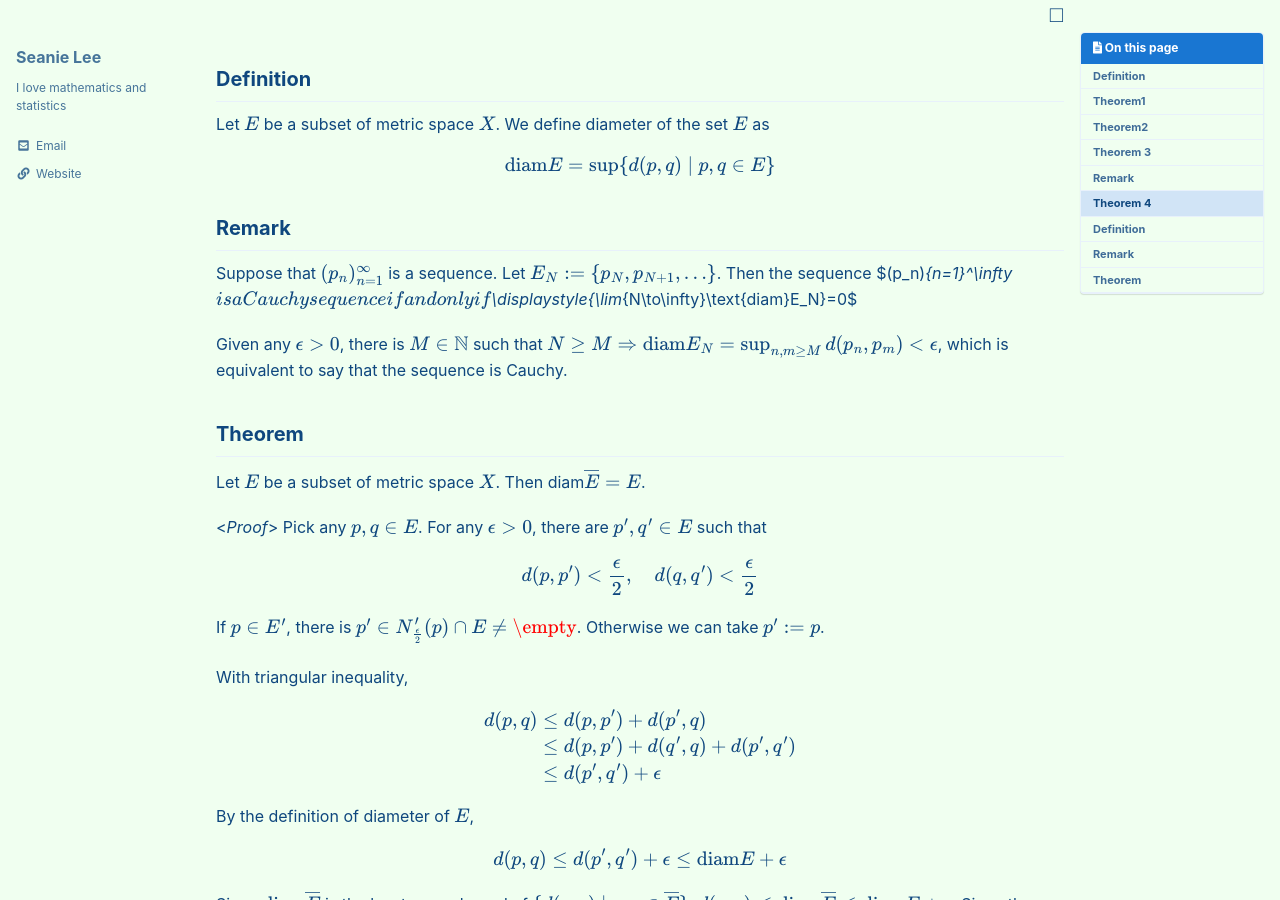
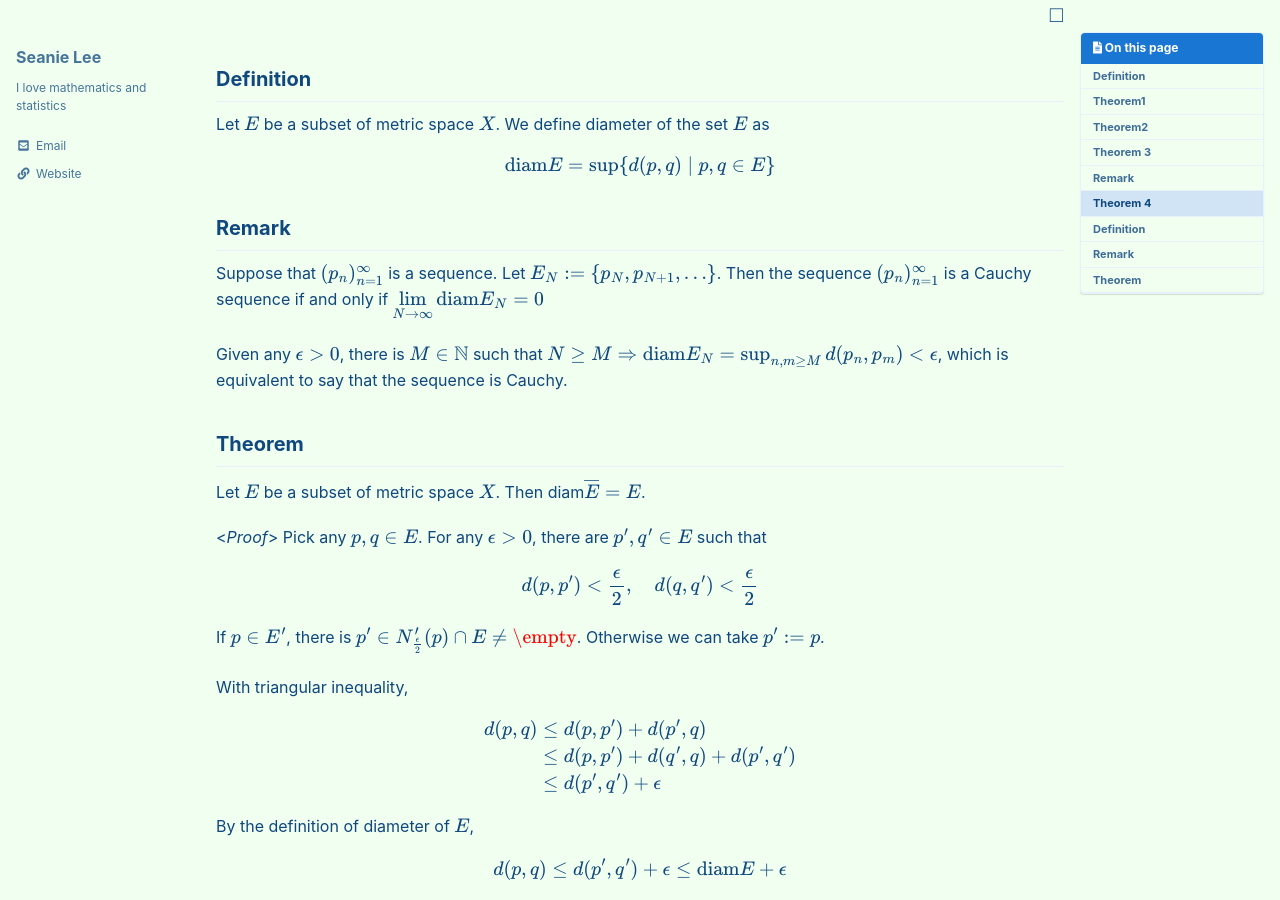
Before and after one commit to seanie12/blog, a Jekyll site: the page built from _posts/2021-01-02-cauchy-sequence.md, in a window 1280 px wide and 900 px high, scrolled down 2536 px. Built offline with Jekyll 4.4.1, drawn with Linux system fonts in a browser that asks for light colours; cached includes are drawn as plain includes; formulas are drawn with MathJax 3.

```diff
--- a/_posts/2021-01-02-cauchy-sequence.md
+++ b/_posts/2021-01-02-cauchy-sequence.md
@@ -131,7 +131,7 @@ $$
 $$
 
 ## Remark
-Suppose that $(p_n)^\infty_{n=1}$ is a sequence. Let $$E_N := \{ p_N, p_{N+1},\ldots \}$$. Then the sequence $(p_n)_{n=1}^\infty$ is a Cauchy sequence if and only if $\displaystyle{\lim_{N\to\infty}\text{diam}E_N}=0$
+Suppose that $(p_n)^\infty_{n=1}$ is a sequence. Let $$E_N := \{ p_N, p_{N+1},\ldots \}$$. Then the sequence $$(p_n)_{n=1}^\infty$$ is a Cauchy sequence if and only if $$\displaystyle{\lim_{N\to\infty}\text{diam}E_N}=0$$
 
 Given any $\epsilon >0$, there is $M\in\mathbb{N}$ such that $N\geq M \Rightarrow \text{diam}E_N=\sup_{n,m \geq M} d(p_n, p_m)<\epsilon$, which is equivalent to say that the sequence is Cauchy.
 
```
